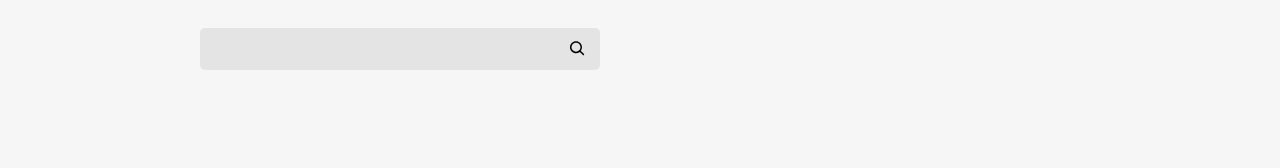
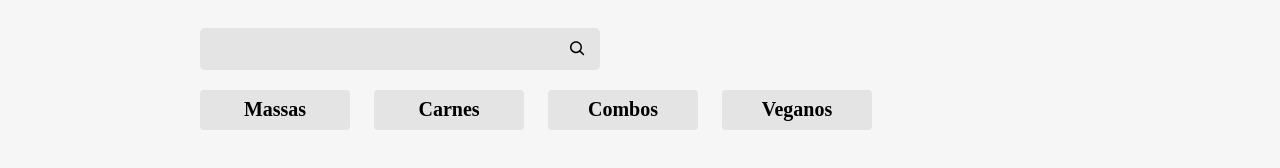
Before and after one commit to ericksalignac/Aluroni, a React (Create React App) app: page / in a window 1280 px wide. Shown: the part 564-732 px from the top of the page. Built offline with nearby package versions, Linux system fonts and the light colour scheme; a web font is replaced by a local one.

Commit message:
Criando os filtros

```diff
--- a/src/pages/Cardapio/Cardapio.module.scss
+++ b/src/pages/Cardapio/Cardapio.module.scss
@@ -55,4 +55,12 @@
     font-size: 3rem;
     margin-bottom: 30px;
   }
+  &__filtros {
+    align-items: center;
+    display: flex;
+    flex-wrap: wrap;
+    justify-content: space-between;
+    margin-bottom: 30px;
+    width: 100%;
+  }
 }
--- /dev/null
+++ b/src/pages/Cardapio/Filtros/Filtros.module.scss
@@ -0,0 +1,27 @@
+@import "styles/variaveis";
+
+.filtros {
+  display: flex;
+  gap: 24px;
+  flex-wrap: wrap;
+  margin: 20px 0;
+  &__filtro {
+    align-items: center;
+    background-color: $grey;
+    border: none;
+    border-radius: 4px;
+    display: flex;
+    font-size: 1.25rem;
+    font-weight: bold;
+    height: 40px;
+    justify-content: center;
+    width: 150px;
+    &--ativo {
+      background-color: $blue;
+      color: white;
+    }
+    &:hover {
+      cursor: pointer;
+    }
+  }
+}
--- /dev/null
+++ b/src/pages/Cardapio/Filtros/filtros.json
@@ -0,0 +1,18 @@
+[
+    {
+      "label": "Massas",
+      "id": 1
+    },
+    {
+      "label": "Carnes",
+      "id": 2
+    },
+    {
+      "label": "Combos",
+      "id": 3
+    },
+    {
+      "label": "Veganos",
+      "id": 4
+    }
+  ]
--- /dev/null
+++ b/src/pages/Cardapio/Filtros/index.tsx
@@ -0,0 +1,17 @@
+import filtros from './filtros.json';
+import styles from './Filtros.module.scss'
+
+type Iopcao = typeof filtros[0];
+
+export default function Filtros() {
+    function selecionarFiltro(opcao: Iopcao) {}
+    return(
+        <div className={styles.filtros}>
+            {filtros.map((opcao) => (
+                <button className={styles.filtros__filtro} key={opcao.id} onClick={( () => selecionarFiltro(opcao))}>
+                    {opcao.label}
+                </button>
+            ))}
+        </div>
+    )
+}
--- a/src/pages/Cardapio/index.tsx
+++ b/src/pages/Cardapio/index.tsx
@@ -2,6 +2,7 @@
 import { ReactComponent as Logo } from 'assets/logo.svg'
 import Buscador from './Buscador'
 import { useState } from 'react'
+import Filtros from './Filtros';
 
 export default function Cardapio(){
     const [busca, setBusca] = useState("");
@@ -20,6 +21,9 @@
                 <Buscador
                     busca={busca}
                     setBusca={setBusca}/>
+                <div className={styles.cardapio__filtros}>
+                    <Filtros />
+                </div>
             </section>
         </main>
     )
```
